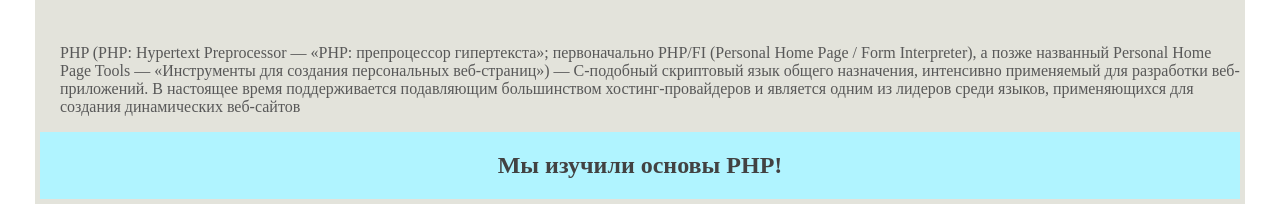
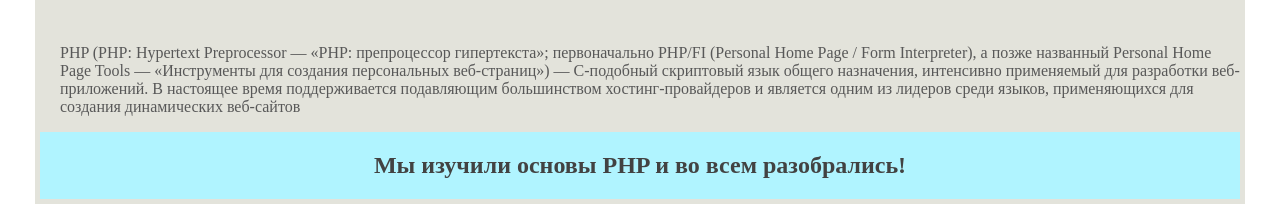
Before and after one commit to darthdem/practicePHP, a PHP site: page /main.php in a window 1280 px wide. Shown: the part 614-818 px from the top of the page. Run offline with PHP 8.4, Linux system fonts and the light colour scheme; data that the repository does not hold is empty.

Commit message:
Update footer.inc.php

```diff
--- a/footer.inc.php
+++ b/footer.inc.php
@@ -1,3 +1,3 @@
 <div class="footer">
-            <h2>Мы изучили основы PHP!</h2>
+            <h2>Мы изучили основы PHP и во всем разобрались!</h2>
         </div>
```
